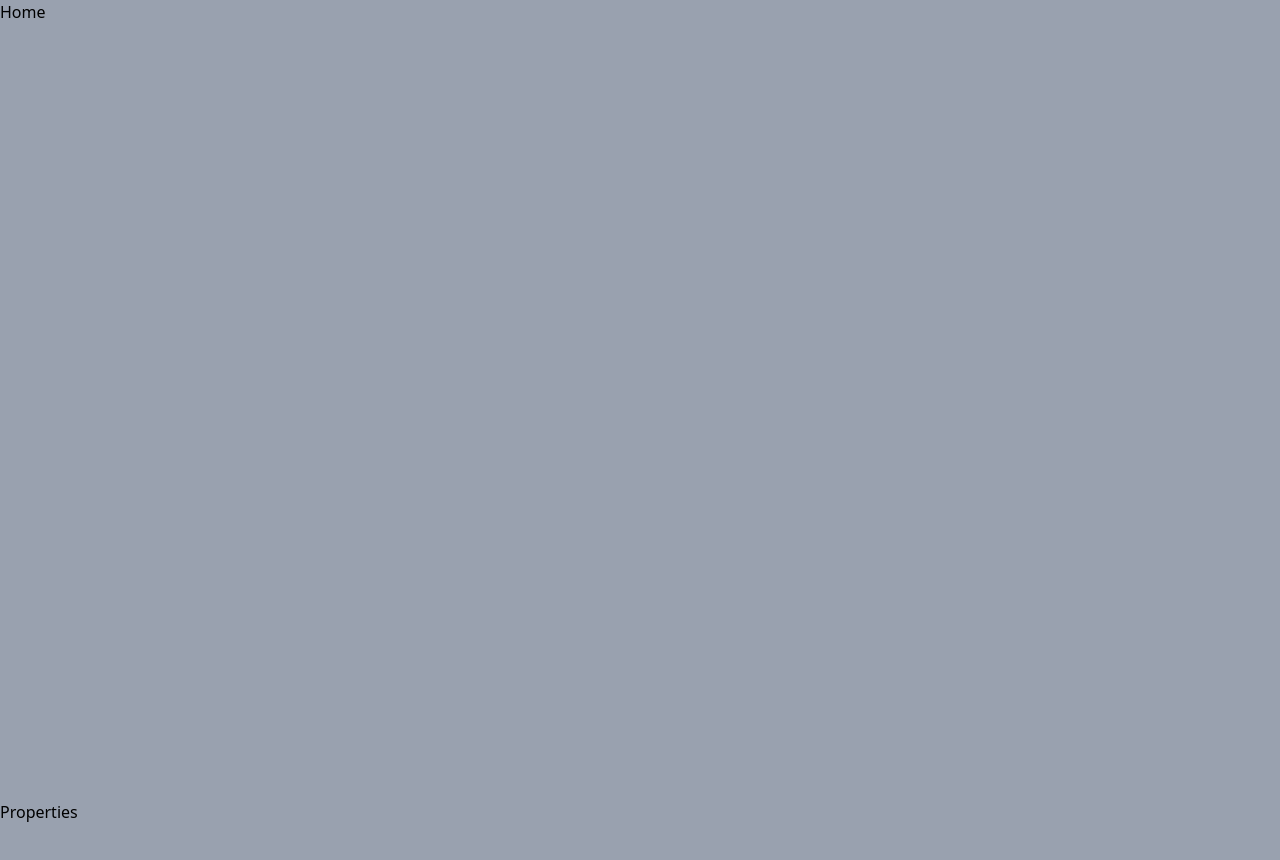
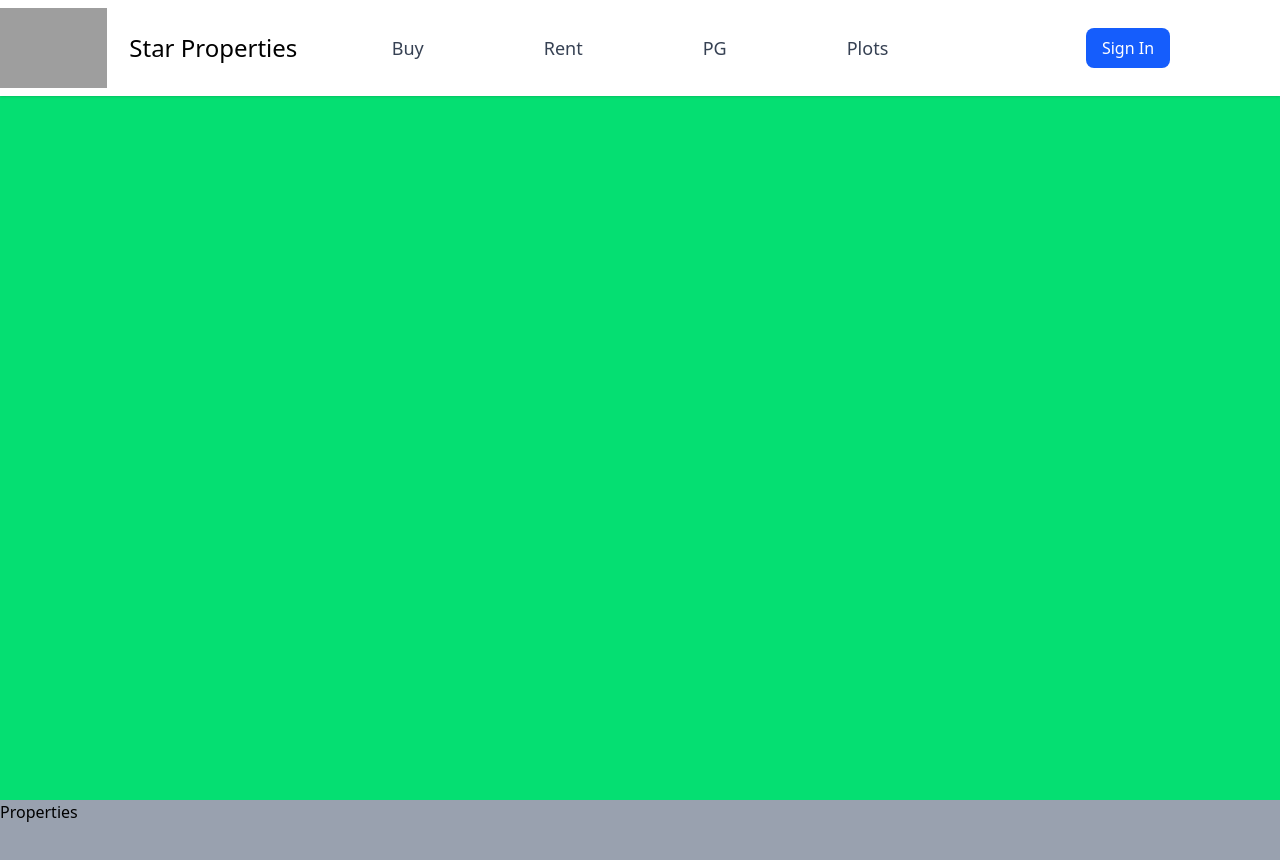
Before and after one commit to TuhinPramanik4/Real_Estate, a React (Vite) app in the folder client/: page / in a window 1280 px wide. Shown: the top 860 px of the page. Built offline with nearby package versions, Linux system fonts and the light colour scheme; grey boxes are pictures that could not be loaded.

Commit message:
Create Navbar

```diff
--- a/client/src/Home.jsx
+++ b/client/src/Home.jsx
@@ -1,7 +1,9 @@
 import React from 'react'
-
+import Navbar from './Home_Components/Navbar'
 export default function Home() {
   return (
-    <div className='w-full h-screen bg-gray-400'>Home</div>
+    <div className='w-full h-screen bg-green-400'>
+      <Navbar/>
+    </div>
   )
 }
--- /dev/null
+++ b/client/src/Home_Components/Navbar.jsx
@@ -0,0 +1,35 @@
+import React from 'react'
+
+function Navbar() {
+  return (
+    <div className="w-full h-[12vh] bg-white shadow flex items-center">
+  {/* Left: Logo + Brand */}
+  <div className='w-1/4 h-full  flex  justify-center items-center'>
+                <div className='w-1/3 h-full flex justify-center items-center '>
+                <img src="./assets/logo" alt="logo" />
+                </div>
+                <div className='w-2/3 text-2xl h-full flex justify-center items-center'>
+                <h2>Star Properties</h2>
+                </div>
+        </div>
+
+  {/* Right: Navigation */}
+  <div className="w-2/4 h-full flex items-center justify-center   bg-white">
+    <ul className="flex  text-lg font-medium gap-30 text-gray-700">
+      <li className="hover:text-blue-600 transition-colors cursor-pointer">Buy</li>
+      <li className="hover:text-blue-600 transition-colors cursor-pointer">Rent</li>
+      <li className="hover:text-blue-600 transition-colors cursor-pointer">PG</li>
+      <li className="hover:text-blue-600 transition-colors cursor-pointer">Plots</li>
+    </ul>
+  </div>
+  <div className='w-1/4 h-full  flex items-center justify-center   bg-white'>
+   <button className="ml-4 px-4 py-2 bg-blue-600 text-white rounded-lg hover:bg-blue-700 transition">
+          Sign In
+        </button></div>
+</div>
+
+
+  )
+}
+
+export default Navbar
```
Also changed, not shown: client/src/assets/logo.jpg (added).
